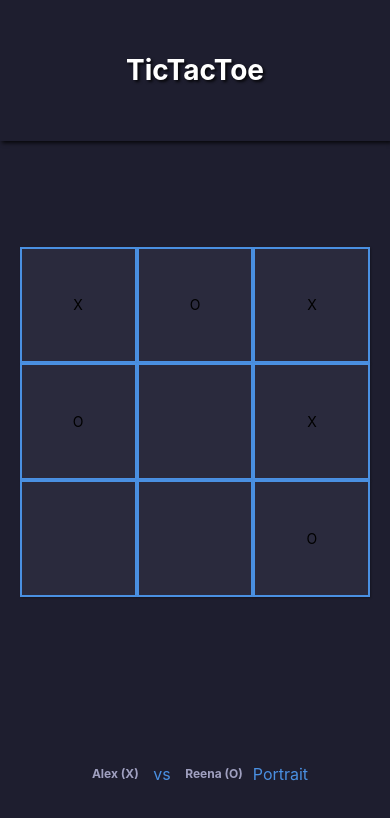
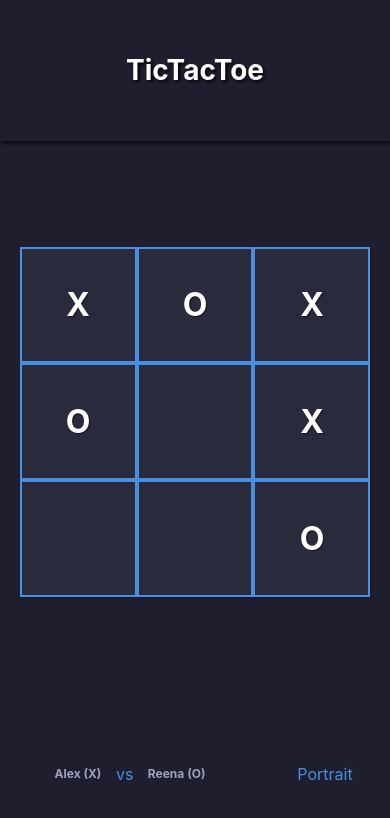
Before and after one commit to minalsv/TicTacToe, a React Native app: screen / in a window 390 px wide. Shown: the top 818 px of the page. Built offline with nearby package versions, Linux system fonts and the light colour scheme.

Commit message:
Add footer top and bottom

```diff
--- a/TicTacToe.js
+++ b/TicTacToe.js
@@ -34,12 +34,21 @@ export default function TicTacToe() {
         </View>
       </View>
 
-      <View style={styles.footer}>
+    <View style={styles.footer}>
+    <View style={styles.footerTop}>
+        <View style={{ flexDirection: 'row', alignItems: 'center' }}>
         <Text style={styles.playerText}>Alex (X)</Text>
         <Text style={styles.orientationText}> vs </Text>
         <Text style={styles.playerText}>Reena (O)</Text>
-        <Text style={styles.orientationText}>{isPortrait ? 'Portrait' : 'Landscape'}</Text>
-      </View>
+        </View>
+    </View>
+
+    <View style={styles.footerBottom}>
+        <Text style={styles.orientationText}>
+        {isPortrait ? 'Portrait' : 'Landscape'}
+        </Text>
+    </View>
+    </View>
     </View>
   );
 }
--- a/assets/styles/styles.js
+++ b/assets/styles/styles.js
@@ -51,11 +51,29 @@ export default StyleSheet.create({
     shadowRadius: 2,
     elevation: 2,
   },
-  footer: {
+    cellText: {
+    fontSize: 32,
+    fontWeight: 'bold',
+    color: '#FFFFFF',
+    textShadowColor: 'rgba(0,0,0,0.5)',
+    textShadowOffset: { width: 1, height: 1 },
+    textShadowRadius: 1,
+  },
+ footer: {
     flex: 1,
     justifyContent: 'center',
     alignItems: 'center',
     flexDirection: 'row',
+  },
+  footerTop: {
+    flex: 2,
+    justifyContent: 'center',
+    alignItems: 'center',
+  },
+    footerBottom: {
+    flex: 1,
+    justifyContent: 'center',
+    alignItems: 'center',
   },
   orientationText: {
     fontSize: 16,
```
